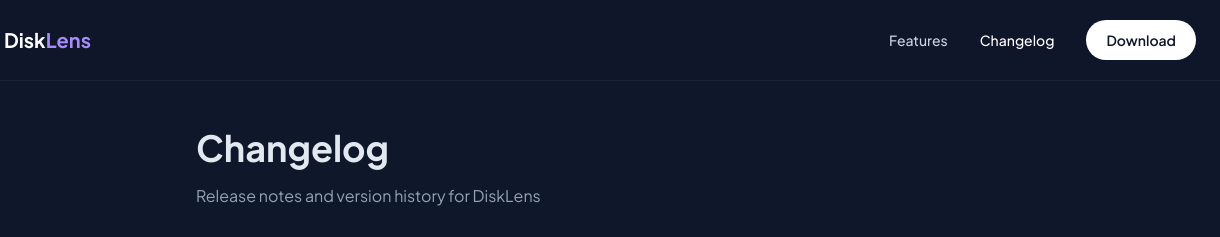
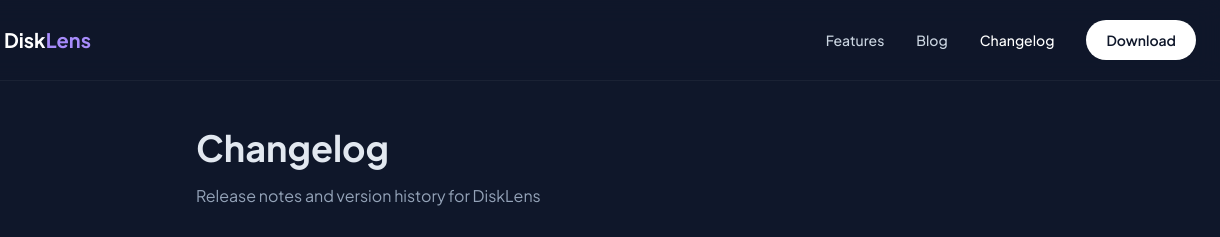
Before and after one commit to ishswar/disklens-site, a plain HTML site: page changelog.html in a window 1280 px wide. Shown: the top 237 px of the page, 60-1280 px from the left. Drawn offline with nearby package versions, Linux system fonts and the light colour scheme.

Commit message:
Add Blog link to site navigation

```diff
--- a/changelog.html
+++ b/changelog.html
@@ -25,6 +25,7 @@
             </a>
             <div class="hidden md:flex items-center gap-8 text-sm font-medium text-slate-300">
                 <a href="index.htm#features" class="hover:text-white transition-colors">Features</a>
+                <a href="blog.html" class="hover:text-white transition-colors">Blog</a>
                 <a href="changelog.html" class="text-white">Changelog</a>
                 <a href="index.htm#download" class="px-5 py-2.5 bg-white text-slate-900 rounded-full hover:bg-slate-100 transition-all font-semibold">Download</a>
             </div>
```
Also changed, not shown: faq.html (+1 -0 lines), index.htm (+1 -0 lines), privacy.html (+1 -0 lines), support.html (+1 -0 lines), terms.html (+1 -0 lines).
